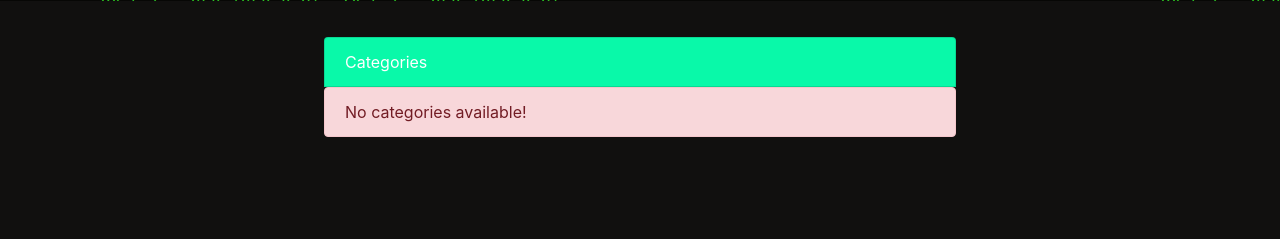
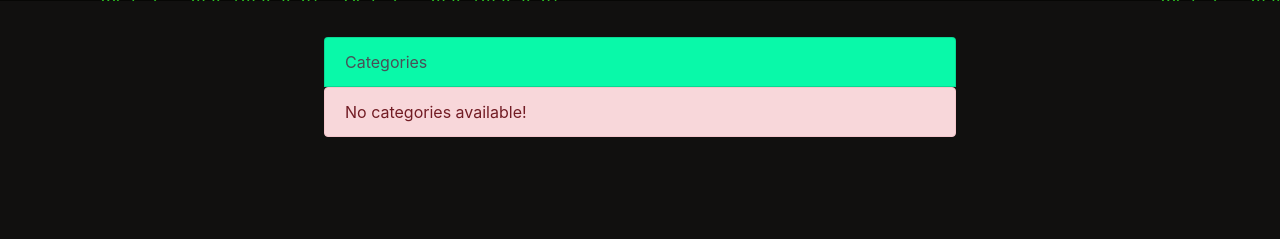
Before and after one commit to DanielFL0/LuunaBoard, a Python web app: template LuunaBoard/templates/categories.html in a window 1280 px wide. Shown: the part 304-543 px from the top of the page. Run offline with Jinja, Linux system fonts and the light colour scheme; the template is opened without the code that fills it, so the values that code supplies are empty.

Commit message:
Modify categories.html color scheme

```diff
--- a/LuunaBoard/templates/categories.html
+++ b/LuunaBoard/templates/categories.html
@@ -12,7 +12,7 @@
   <!--Template-->
   <div class="d-flex justify-content-center">
     <div class="list-group w-50 p-1">
-      <a class="list-group-item list-group-item-action text-white"
+      <a class="list-group-item list-group-item-action"
       style="background-color: #09f9a9;">Categories</a>
       {% if categories %}
       {% for category in categories %}
```
